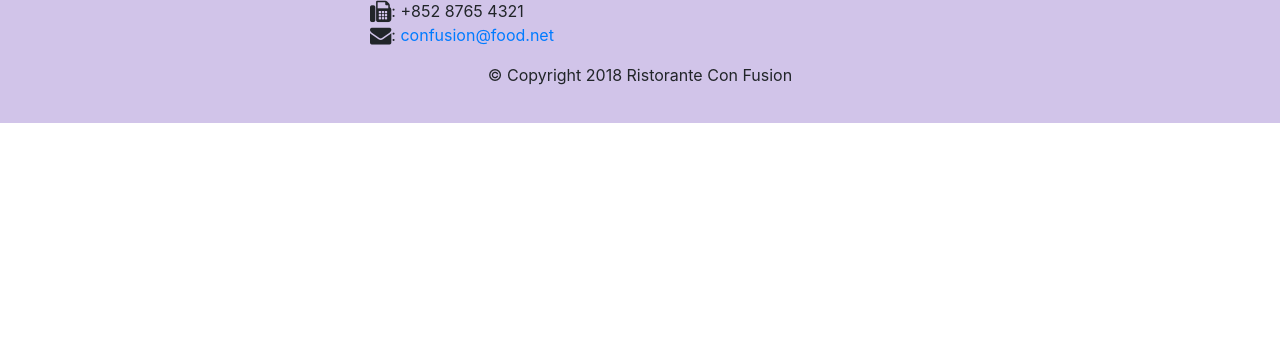
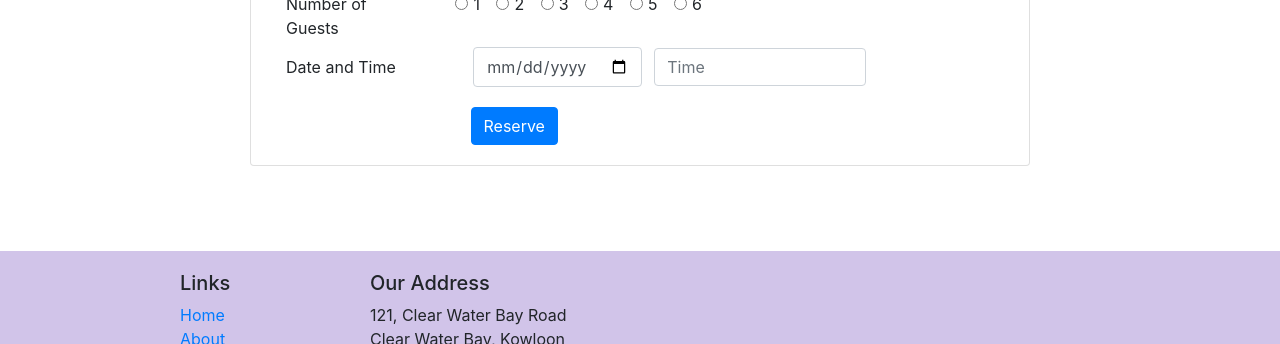
Before and after one commit to akhileshvishnuti/Bootstrap, a website: page index.html in a window 1280 px wide. Shown: the part 1703-2047 px from the top of the page. Before the commit the page ends 1826 px from the top, so only its background shows below. Drawn offline with nearby package versions, Linux system fonts and the light colour scheme.

Commit message:
Assignment 2

```diff
--- a/index.html
+++ b/index.html
@@ -43,6 +43,9 @@
                 <div class="col-12 col-sm align-self-center">
                     <img src="img/logo.png" class="img-fluid">
                 </div>
+                 <div class="col-12 col-sm align-self-center">
+                    <a class="btn btn-warning btn-block btn-sm" href="#reserve" role="button">Reserve Table</a>
+                </div>
             </div>
         </div>
     </header>
@@ -73,8 +76,15 @@
                 <h3>This Month's Promotions</h3>
             </div>
             <div class="col col-sm col-md">
-                <h2>Weekend Grand Buffet</h2>
-                <p>Featuring mouthwatering combinations with a choice of five different salads, six enticing appetizers, six main entrees and five choicest desserts. Free flowing bubbly and soft drinks. All for just $19.99 per person </p>
+                <div class="media">
+
+                    <div class="media-body flex-first">
+                        <h2 class="mt-0">Weekend Grand Buffet <span class="badge badge-danger">NEW</span></h2>
+
+                        <p class="d-none d-sm-block">Featuring mouthwatering combinations with a choice of five different salads, six enticing appetizers, six main entrees and five choicest desserts. Free flowing bubbly and soft drinks. All for just $19.99 per person </p>
+                    </div>
+                    <img class="d-flex mr-3 img-thumbnail align-self-center flex-last" src="img/buffet.png" alt="Buffet">
+                </div>
             </div>
         </div>
 
@@ -98,7 +108,68 @@
                 </div>
             </div>
         </div>
+        <div class="container">
+         <div class="row row-content justify-content-center">
+            <div class="col-12 col-md-9">
+
+                <div class="card">
+                    <h2 class="card-header bg-warning text-white">Reserve a table</h2>
+                    <div class="card-body">
+                        <form id="reserve">
+
+                        <div class="form-check form-check-inline">
+                         <label for="reserve" class="col-12 col-sm-8 col-form-label">Number of Guests</label>
+                        </div>
+                        <div class="form-check form-check-inline">
+                             <input class="form-check-input" type="radio" name="inlineRadioOptions" id="inlineRadio1" value="option1">
+                                  <label class="form-check-label" for="inlineRadio1">1</label>
+                        </div>
+                        <div class="form-check form-check-inline">
+                             <input class="form-check-input" type="radio" name="inlineRadioOptions" id="inlineRadio2" value="option2">
+                                 <label class="form-check-label" for="inlineRadio2">2</label>
+                        </div>
+                        <div class="form-check form-check-inline">
+                            <input class="form-check-input" type="radio" name="inlineRadioOptions" id="inlineRadio3" value="option3">
+                                 <label class="form-check-label" for="inlineRadio3">3 </label>
+                        </div>
+                        <div class="form-check form-check-inline">
+                            <input class="form-check-input" type="radio" name="inlineRadioOptions" id="inlineRadio3" value="option3">
+                                 <label class="form-check-label" for="inlineRadio3">4</label>
+                        </div>
+                        <div class="form-check form-check-inline">
+                            <input class="form-check-input" type="radio" name="inlineRadioOptions" id="inlineRadio3" value="option3">
+                                 <label class="form-check-label" for="inlineRadio3">5</label>
+                        </div>
+                        <div class="form-check form-check-inline">
+                            <input class="form-check-input" type="radio" name="inlineRadioOptions" id="inlineRadio3" value="option3">
+                                 <label class="form-check-label" for="inlineRadio3">6</label>
+                        </div>
+
+                        <div class="form-check form-check-inline">
+                        <label for="dateandtime" class=" col-sm-4 col-form-label">Date and Time</label>
+
+                        <div class="form-check form-check-inline">
+                            <input type="date"class="form-control" id="dateandtime" name="date" placeholder="Date">
+                        </div>
+
+                        <div class="form-check form-check-inline">
+                            <input type="datetime"class="form-control" id="dateandtime" name="time" placeholder="Time">
+                        </div>
+                        </div>
+
+                        <div class="offset-sm-3 col-md-10 " style="padding-top: 20px">
+                        <button type="submit" class="btn btn-primary">Reserve</button>
+                        </div>
+
+
+                        </form>
+                    </div>
+                </div>
+            </div>
+        </div>
+            </div>
     </div>
+
 
     <footer class="footer">
         <div class="container">
```
